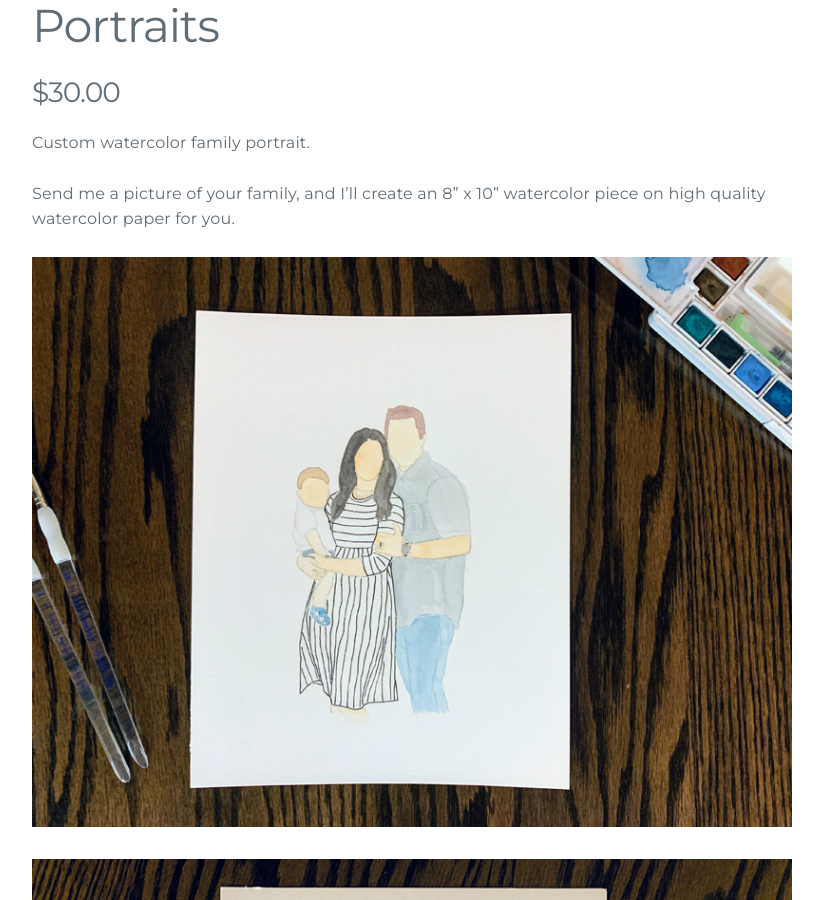
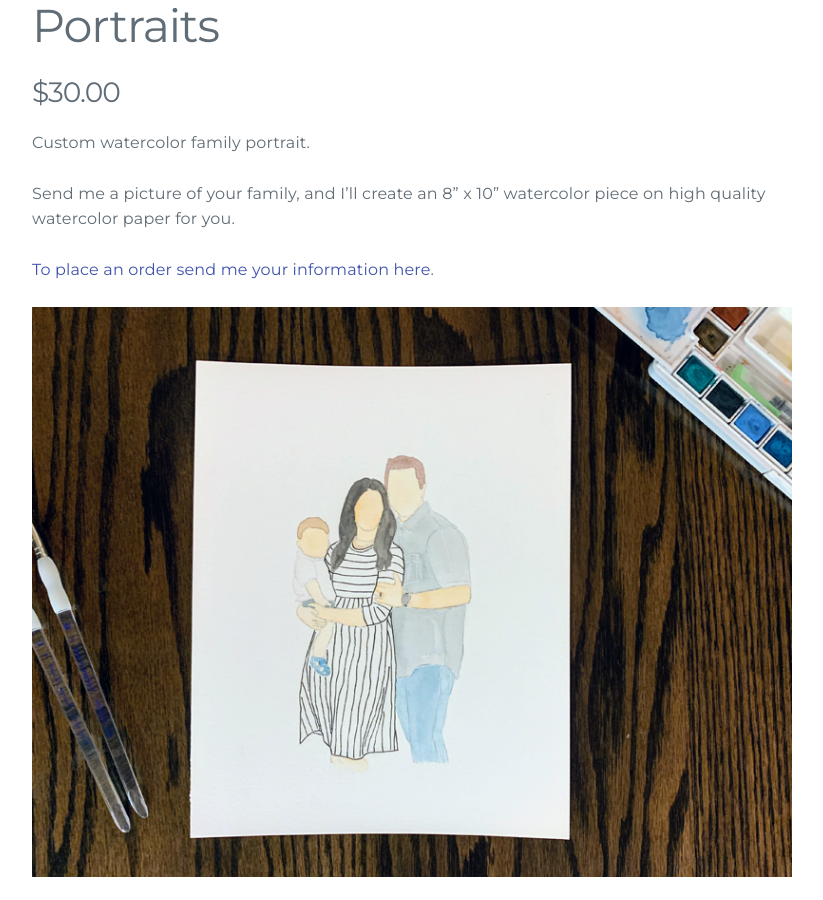
Before and after one commit to naccrat/megan, a Jekyll site: the page built from _posts/2018-12-03-a-custom-watercolor-family-portrait-for-your-one-of-a-kind-family.md, in a window 1280 px wide and 900 px high, scrolled down 436 px. Shown: the whole window, without its empty margins (228-1051 px from the left). Built offline with Jekyll 4.4.1, drawn with Linux system fonts in a browser that asks for light colours.

Commit message:
Update from Forestry.io - Updated 2018-12-03-a-custom-watercolor-family-portrait-for-your-one-of-a-kind-family.md

```diff
--- a/_posts/2018-12-03-a-custom-watercolor-family-portrait-for-your-one-of-a-kind-family.md
+++ b/_posts/2018-12-03-a-custom-watercolor-family-portrait-for-your-one-of-a-kind-family.md
@@ -12,6 +12,8 @@ Custom watercolor family portrait.
 
 Send me a picture of your family, and I'll create an 8" x 10" watercolor piece on high quality watercolor paper for you.
 
+[To place an order send me your information here](https://artbymegannacc.com/contact/).
+
 ![](/uploads/family-3-custom.png)
 
 ![](/uploads/family-portrait.png)
```
